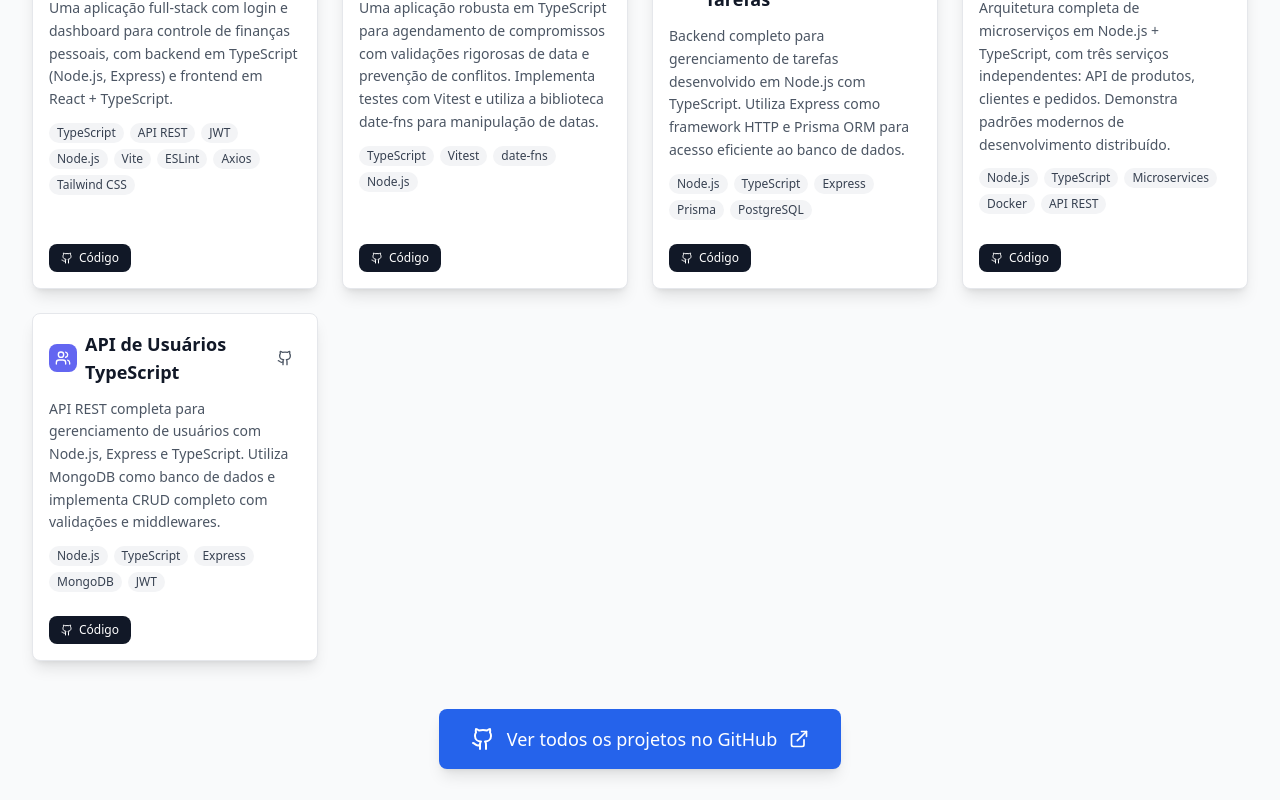
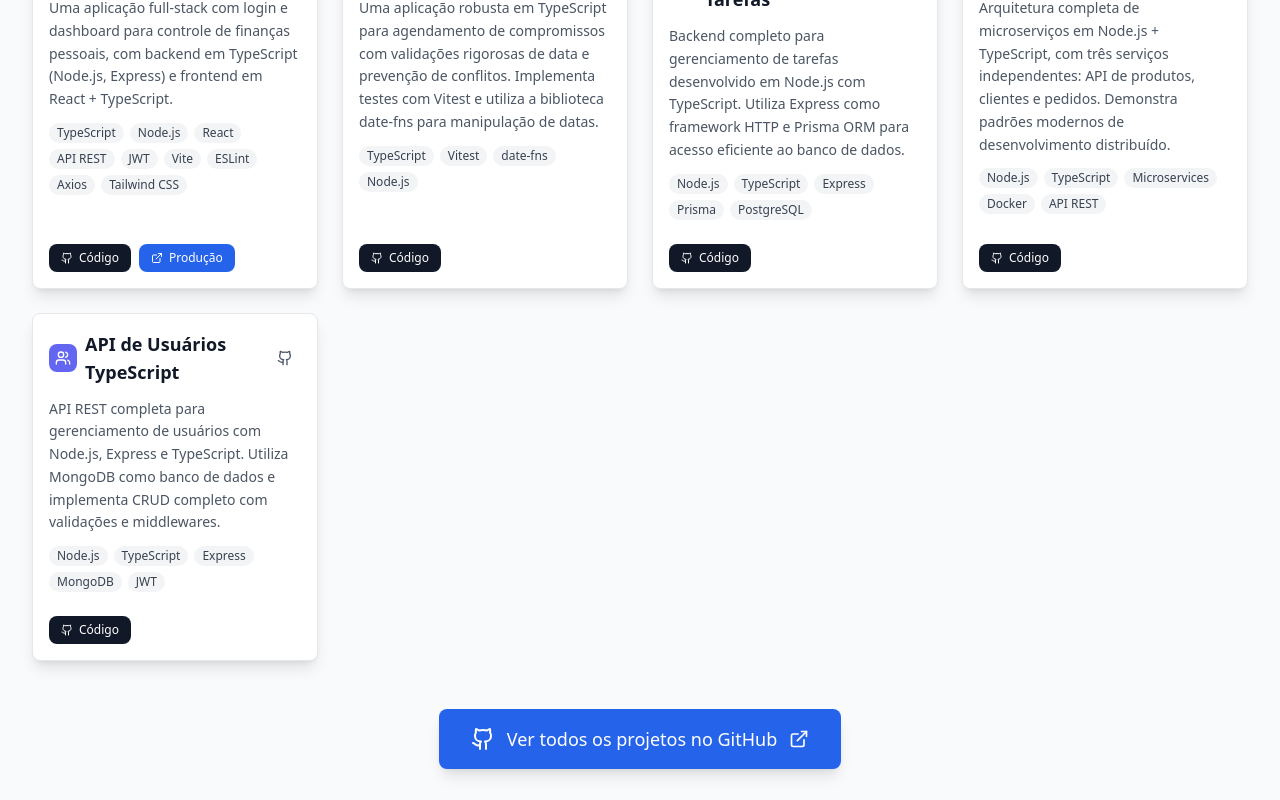
Before and after one commit to LisboaFred/portfolio_fred, a React (Vite) app: page / in a window 1280 px wide. Shown: the part 2840-3640 px from the top of the page. Built offline with nearby package versions, Linux system fonts and the light colour scheme.

Commit message:
feat: adicionei botao produção nos cards do projeto

```diff
--- a/src/components/Contact.tsx
+++ b/src/components/Contact.tsx
@@ -57,7 +57,7 @@ const ContactLisboa= () => {
             <div>
               <h3 className="font-medium text-gray-900">LinkedIn</h3>
               <a href="https://www.linkedin.com/in/frederico-lisboa-703877262/"target="_blank"rel="noopener noreferrer"className="text-blue-600 hover:text-blue-700">
-              linkedin.com/in/frederico-lisboa-703877262
+              linkedin.com/in/fredericolisboa/
               </a>
             </div>
           </div>
--- a/src/components/ProjectsSection.tsx
+++ b/src/components/ProjectsSection.tsx
@@ -11,8 +11,9 @@ const ProjectsSection: React.FC = () => {
     {
       title: t('dashfinancelisboa'),
       description: t('dashfinancelisboaDesc'),
-      tech: ["TypeScript", "API REST", "JWT", "Node.js", "Vite", "ESLint", "Axios", "Tailwind CSS"],
+      tech: ["TypeScript", "Node.js", "React", "API REST", "JWT", "Vite", "ESLint", "Axios", "Tailwind CSS"],
       githubUrl: "https://github.com/LisboaFred/finance-lisboaFamily",
+      linkProject: "https://finance-lisboa-family.vercel.app/login",
       icon: DollarSign,
       techColor: "bg-blue-500"
     },
@@ -71,6 +72,7 @@ const ProjectsSection: React.FC = () => {
               description={project.description}
               tech={project.tech}
               githubUrl={project.githubUrl}
+              linkProject={project.linkProject}
               icon={project.icon}
               techColor={project.techColor}
             />
--- a/src/components/ui/ProjectsCards.tsx
+++ b/src/components/ui/ProjectsCards.tsx
@@ -8,6 +8,7 @@ interface ProjectCardProps {
   description: string;
   tech: string[];
   githubUrl: string;
+  linkProject: string;
   icon: LucideIcon;
   techColor: string;
 }
@@ -17,6 +18,7 @@ const ProjectCard: React.FC<ProjectCardProps> = ({
   description,
   tech,
   githubUrl,
+  linkProject,
   icon: Icon,
   techColor
 }) => {
@@ -70,6 +72,17 @@ const ProjectCard: React.FC<ProjectCardProps> = ({
             <Github className="w-3 h-3" />
             <span>{t('code')}</span>
           </a>
+          {linkProject && (
+            <a
+              href={linkProject}
+              target="_blank"
+              rel="noopener noreferrer"
+              className="flex items-center space-x-1.5 px-3 py-1.5 bg-blue-600 dark:bg-blue-500 text-white rounded-lg hover:bg-blue-500 dark:hover:bg-blue-400 transition-colors duration-200 text-xs font-medium"
+            >
+              <ExternalLink className="w-3 h-3" />
+              <span>{t('site')}</span>
+            </a>
+          )}
         </div>
       </div>
     </div>
--- a/src/utils/translations.ts
+++ b/src/utils/translations.ts
@@ -30,6 +30,7 @@ export const translations = {
     viewAllProjects: "Ver todos os projetos no GitHub",
     viewOnGitHub: "Ver no GitHub",
     code: "Código",
+    site: "Produção",
     // Project Titles and Descriptions
     dashfinancelisboa:"Controle de Finanças - Lisboa",
     dashfinancelisboaDesc:"Uma aplicação full-stack com login e dashboard para controle de finanças pessoais, com backend em TypeScript (Node.js, Express) e frontend em React + TypeScript.",
```
